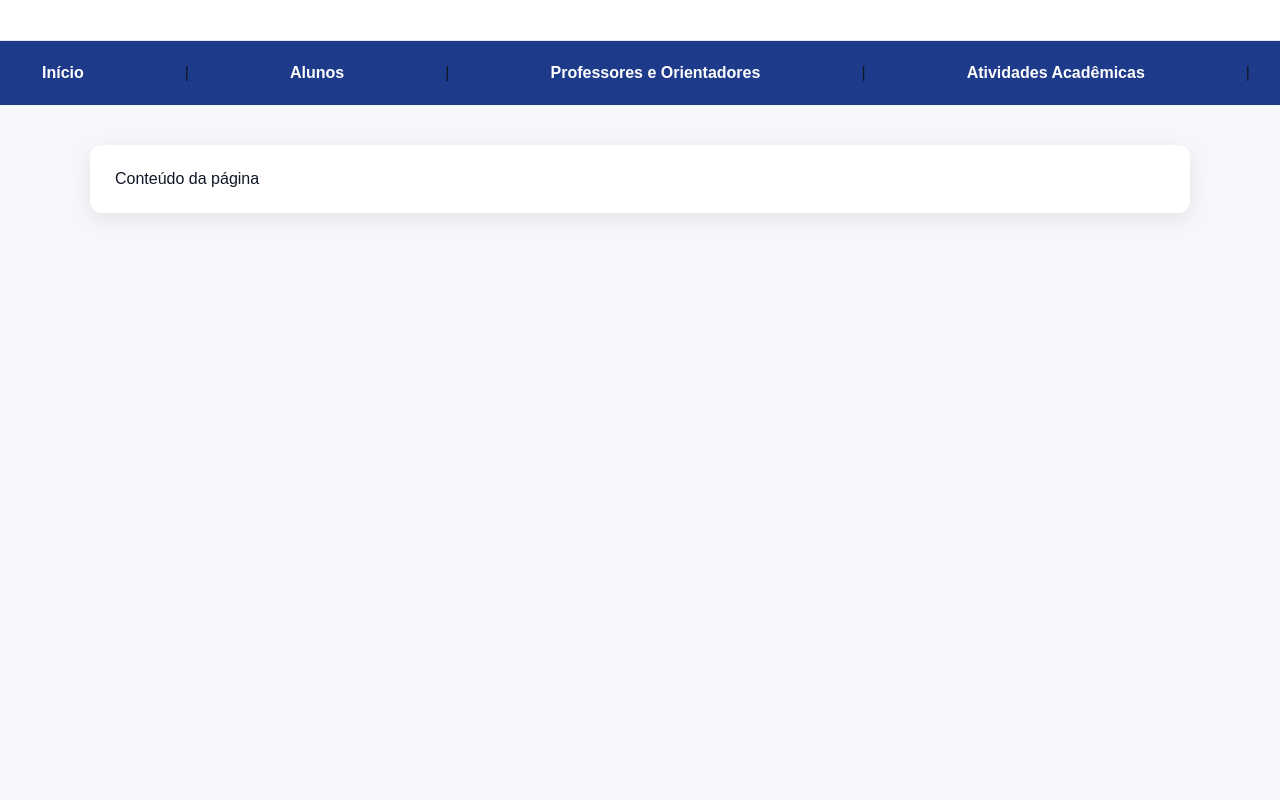
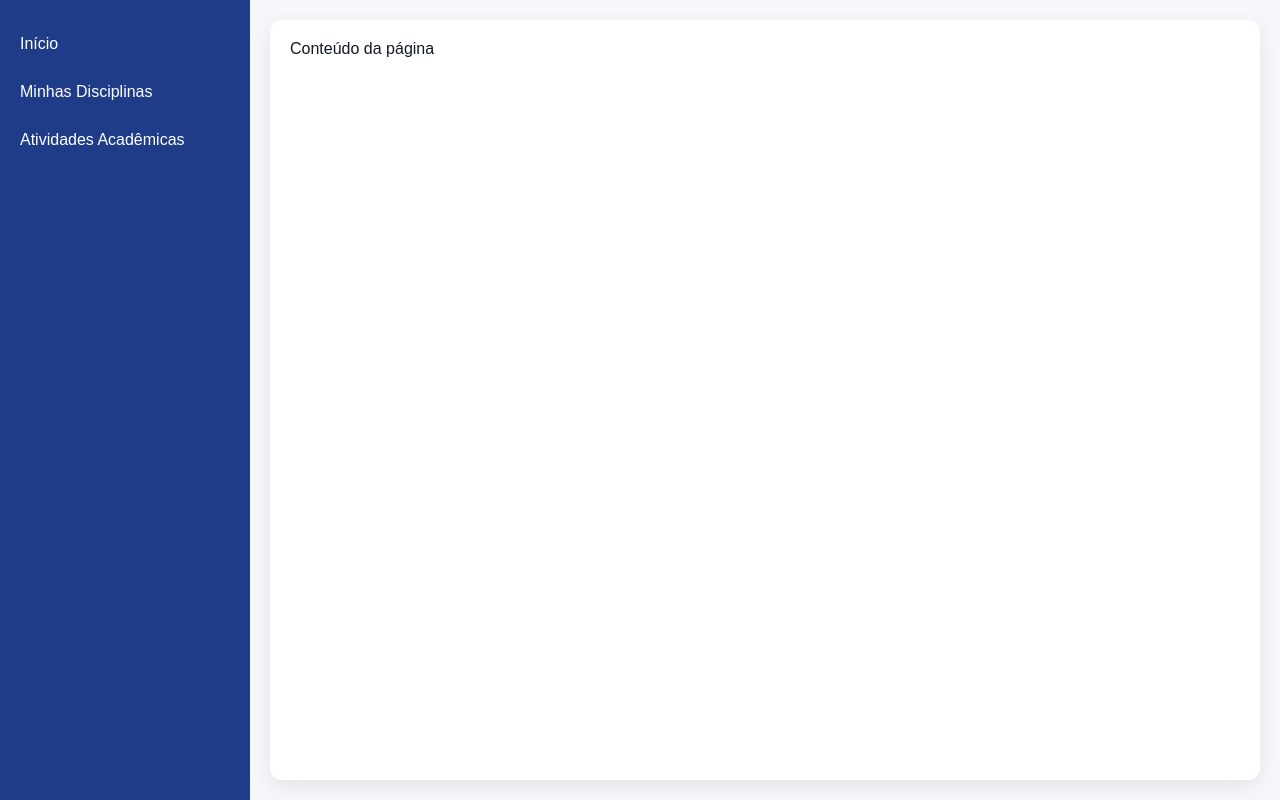
Before and after one commit to yuri-neres/Desafio-6-Acompanhar-Atividades-e-Disciplinas-INSTITUTO-BEMMAKER, a Django app: page / in a window 1280 px wide. Run offline with Django 5.2, Linux system fonts and the light colour scheme.

Commit message:
ajustes no menu

```diff
--- a/core/static/css/style.css
+++ b/core/static/css/style.css
@@ -1,20 +1,6 @@
-.header-logo {
-    background: #ffffff;
-    text-align: center;
-    padding: 20px 10px;
-    border-bottom: 1px solid #e5e7eb;
-}
-
-.header-logo h1 {
-    margin: 0;
-    font-size: 22px;
-    color: #1E3A8A;
-    font-weight: bold;
-}
-
 :root {
-    --primary: #1E3A8A;
-    --secondary: #F4C542;
+    --primary:#1E3A8A;
+    --secondary: #304a91;
     --background: #f5f7fb;
     --text: #111827;
     --white: #ffffff;
@@ -28,6 +14,7 @@
 }
 
 body {
+    display: flex;
     font-family: Arial, sans-serif;
     background: var(--background);
     color: var(--text);
@@ -35,81 +22,39 @@ body {
 }
 
 /* NAVBAR */
-nav {
-    background: var(--primary);
-    padding: 15px 30px;
-    display: flex;
-    gap: 15px;
-    align-items: center;
-    justify-content: space-between;
-    flex-wrap: wrap; /* RESPONSIVO */
+
+.sidebar{
+    width: 250px;
+    height: 100vh;
+    background-color: #1f3c88;
+    padding-top: 20px;
 }
 
-nav a {
-    color: var(--white);
+.sidebar h2{
+    color: white;
+    text-align: center;
+    margin-bottom: 30px;
+}
+
+.sidebar a{
+    display: block;
+    color: white;
     text-decoration: none;
-    font-weight: bold;
-    padding: 8px 12px;
-    border-radius: 6px;
+    padding: 15px 20px;
     transition: 0.3s;
 }
 
-nav a:hover {
-    background: var(--secondary);
-    color: var(--primary);
+.sidebar a:hover{
+    background-color: #3056b3;
 }
 
+
 /* CONTAINER PRINCIPAL */
-div {
-    max-width: 1100px;
-    margin: 40px auto;
-    background: var(--white);
-    padding: 25px;
+.content {
+    flex: 1;
+    padding: 20px;
+    background: white;
+    margin: 20px;
     border-radius: 12px;
     box-shadow: 0 6px 20px rgba(0,0,0,0.08);
 }
-
-/* MENSAGENS */
-div > div {
-    margin-bottom: 10px;
-    padding: 10px;
-    border-radius: 6px;
-    background: #e0f2fe;
-    color: #075985;
-    font-weight: bold;
-}
-
-/* 📱 RESPONSIVO (CELULAR) */
-@media (max-width: 768px) {
-
-    nav {
-        flex-direction: column;
-        align-items: flex-start;
-    }
-
-    nav a {
-        width: 100%;
-    }
-
-    div {
-        margin: 20px 10px;
-        padding: 15px;
-    }
-}
-
-/* 📱 TELAS MUITO PEQUENAS */
-@media (max-width: 480px) {
-
-    nav {
-        padding: 10px;
-    }
-
-    nav a {
-        font-size: 14px;
-        padding: 10px;
-    }
-
-    body {
-        font-size: 14px;
-    }
-}
--- a/core/templates/core/base.html
+++ b/core/templates/core/base.html
@@ -4,24 +4,24 @@
 <head>
     <meta charset="UTF-8">
     <meta name="viewport" content="width=device-width, initial-scale=1.0">
-    <header class="header-logo"></header>
+
     <title>{% block title %}Instituto Bemmaker{% endblock %}</title>
 
     <!-- Link para o arquivo CSS externo -->
     <link rel="stylesheet" href="{% static 'css/style.css' %}">
 
+
 </head>
 <body>
-    <nav>
-        <a href="#">Início</a> |
-        <a href="#">Alunos</a> |
-        <a href="#">Professores e Orientadores</a> |
-        <a href="#">Atividades Acadêmicas</a> |
 
+    <nav class="sidebar">
+        <a href="#">Início</a>
+        <a href="#">Minhas Disciplinas</a>
+        <a href="#">Atividades Acadêmicas</a>
 
     </nav>
 
-    <div>
+    <main class="content">
         {% if messages %}
             {% for message in messages %}
                 <div>
@@ -33,6 +33,6 @@
         {% block content %}
         Conteúdo da página
         {% endblock %}
-    </div>
+    </main>
 </body>
 </html>
--- a/projeto_bemmaker/settings.py
+++ b/projeto_bemmaker/settings.py
@@ -38,6 +38,7 @@ INSTALLED_APPS = [
     'django.contrib.messages',
     'django.contrib.staticfiles',
     'core',
+    'crispy_forms',
 ]
 
 MIDDLEWARE = [
```
